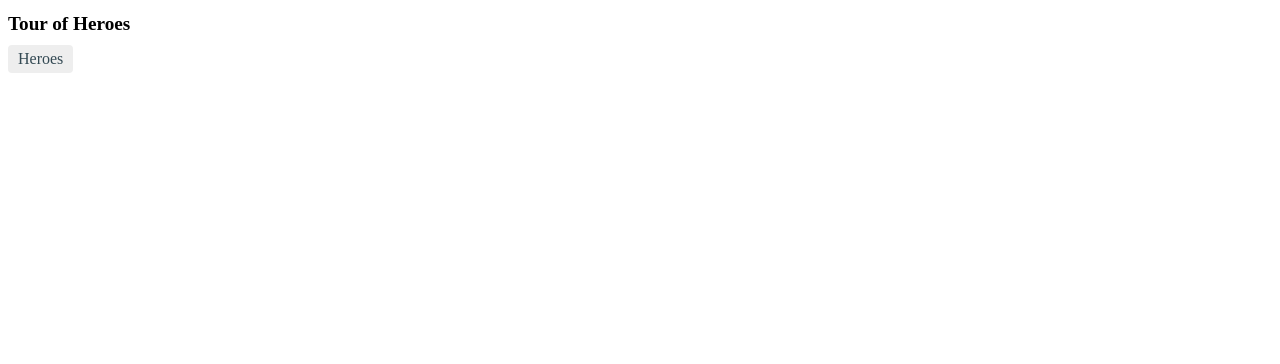
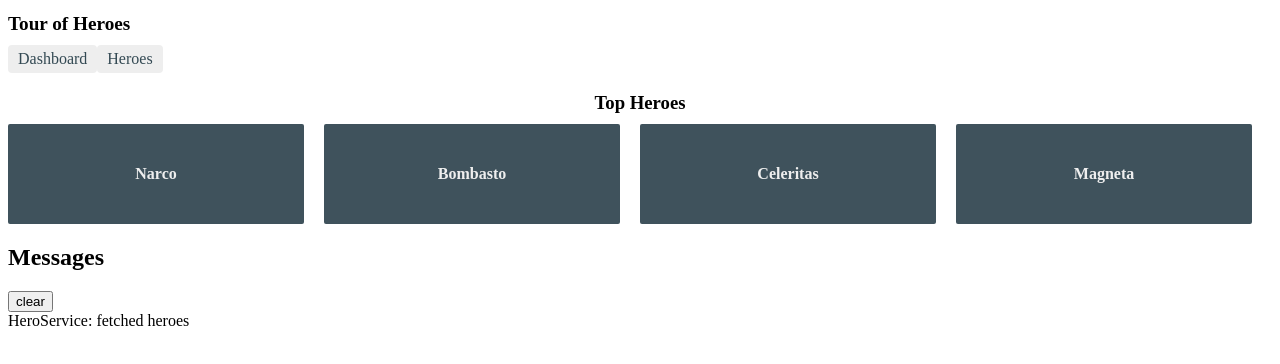
Before and after one commit to soarflat-sandbox/angular-tour-of-heroes-re, an Angular app: page /dashboard in a window 1280 px wide. Before the commit this address led to /. Shown: the top 364 px of the page. Built offline with nearby package versions, Linux system fonts and the light colour scheme.

Commit message:
feat: ルーティングを追加
ヒーローの詳細の HeroDetails コンポーネントを追加し、ヒーローの詳細へ遷移するようにした

```diff
--- a/src/app/app.component.html
+++ b/src/app/app.component.html
@@ -1,5 +1,6 @@
 <h1>{{ title }}</h1>
 <nav>
+  <a routerLink="/dashboard">Dashboard</a>
   <a routerLink="/heroes">Heroes</a>
 </nav>
 <router-outlet></router-outlet>
--- /dev/null
+++ b/src/app/dashboard/dashboard.component.html
@@ -0,0 +1,12 @@
+<h3>Top Heroes</h3>
+<div class="grid grid-pad">
+  <a
+    *ngFor="let hero of heroes"
+    class="col-1-4"
+    routerLink="/detail/{{ hero.id }}"
+  >
+    <div class="module hero">
+      <h4>{{ hero.name }}</h4>
+    </div>
+  </a>
+</div>
--- /dev/null
+++ b/src/app/dashboard/dashboard.component.scss
@@ -0,0 +1,66 @@
+/* DashboardComponent's private CSS styles */
+[class*="col-"] {
+  float: left;
+  padding-right: 20px;
+  padding-bottom: 20px;
+}
+[class*="col-"]:last-of-type {
+  padding-right: 0;
+}
+a {
+  text-decoration: none;
+}
+*,
+*:after,
+*:before {
+  -webkit-box-sizing: border-box;
+  -moz-box-sizing: border-box;
+  box-sizing: border-box;
+}
+h3 {
+  text-align: center;
+  margin-bottom: 0;
+}
+h4 {
+  position: relative;
+}
+.grid {
+  margin: 0;
+}
+.col-1-4 {
+  width: 25%;
+}
+.module {
+  padding: 20px;
+  text-align: center;
+  color: #eee;
+  max-height: 120px;
+  min-width: 120px;
+  background-color: #3f525c;
+  border-radius: 2px;
+}
+.module:hover {
+  background-color: #eee;
+  cursor: pointer;
+  color: #607d8b;
+}
+.grid-pad {
+  padding: 10px 0;
+}
+.grid-pad > [class*="col-"]:last-of-type {
+  padding-right: 20px;
+}
+@media (max-width: 600px) {
+  .module {
+    font-size: 10px;
+    max-height: 75px;
+  }
+}
+@media (max-width: 1024px) {
+  .grid {
+    margin: 0;
+  }
+  .module {
+    min-width: 60px;
+  }
+}
--- /dev/null
+++ b/src/app/dashboard/dashboard.component.ts
@@ -0,0 +1,24 @@
+import { Component, OnInit } from '@angular/core';
+import { Hero } from '../hero';
+import { HeroService } from '../hero.service';
+
+@Component({
+  selector: 'app-dashboard',
+  templateUrl: './dashboard.component.html',
+  styleUrls: ['./dashboard.component.scss'],
+})
+export class DashboardComponent implements OnInit {
+  heroes: Hero[] = [];
+
+  constructor(private heroService: HeroService) {}
+
+  ngOnInit(): void {
+    this.getHeroes();
+  }
+
+  getHeroes() {
+    this.heroService
+      .getHeroes()
+      .subscribe((heroes) => (this.heroes = heroes.slice(1, 5)));
+  }
+}
--- a/src/app/hero-detail/hero-detail.component.html
+++ b/src/app/hero-detail/hero-detail.component.html
@@ -9,4 +9,5 @@
       <input [(ngModel)]="hero.name" placeholder="name" />
     </label>
   </div>
+  <button (click)="goBack()">go back</button>
 </div>
--- a/src/app/hero-detail/hero-detail.component.ts
+++ b/src/app/hero-detail/hero-detail.component.ts
@@ -1,19 +1,43 @@
 import { Component, OnInit, Input } from '@angular/core';
+import { ActivatedRoute } from '@angular/router';
+import { Location } from '@angular/common';
+
 import { Hero } from '../hero';
+import { HeroService } from '../hero.service';
 
 @Component({
+  // コンポーネントのセレクタ。テンプレートで <app-hero-detail></app-hero-detail> と記述して利用できる。
   selector: 'app-hero-detail',
+  // コンポーネントのテンプレートファイル
   templateUrl: './hero-detail.component.html',
+  // コンポーネント専用のスタイル
   styleUrls: ['./hero-detail.component.scss'],
 })
 export class HeroDetailComponent implements OnInit {
-  // @Input() を利用することで、親コンポーネントのデータを子コンポーネントに共有（バインド）できる。
-  // 今回の場合 <app-hero-detail [hero]="selectedHero"></app-hero-detail> のようにして
-  // 親のデータ(selectedHero)を、子では hero として利用する。
-  // @Input() を利用したバインディングのことをプロパティバインディング（Property binding）という。
-  @Input() hero: Hero;
+  // プロパティ。テンプレート（./hero-detail.component.html）上でバインディングできる。
+  hero: Hero;
 
-  constructor() {}
+  constructor(
+    // ActivatedRoute（ルーティングに関連する情報を取得できるサービス）を注入する
+    private route: ActivatedRoute,
+    // HeroService を注入する
+    private heroService: HeroService,
+    // Location（アプリケーションがブラウザーのURLと対話するためのサービス）を注入する
+    private location: Location
+  ) {}
 
-  ngOnInit(): void {}
+  ngOnInit(): void {
+    this.getHero();
+  }
+
+  getHero(): void {
+    // detail/13 の場合 id は 13 になる。
+    const id = +this.route.snapshot.paramMap.get('id');
+    this.heroService.getHero(id).subscribe((hero) => (this.hero = hero));
+  }
+
+  goBack(): void {
+    // １つ前の URL に戻る
+    this.location.back();
+  }
 }
--- a/src/app/hero.service.ts
+++ b/src/app/hero.service.ts
@@ -21,4 +21,9 @@
     this.messageService.add('HeroService: fetched heroes');
     return of(HEROES);
   }
+
+  getHero(id: number): Observable<Hero> {
+    this.messageService.add(`HeroService: fetched hero id=${id}`);
+    return of(HEROES.find(hero => hero.id === id))
+  }
 }
--- a/src/app/heroes/heroes.component.html
+++ b/src/app/heroes/heroes.component.html
@@ -1,13 +1,8 @@
 <h2>My Heroes</h2>
 <ul class="heroes">
-  <li
-    *ngFor="let hero of heroes"
-    [class.selected]="hero === selectedHero"
-    (click)="onSelect(hero)"
-  >
-    <span class="badge">{{ hero.id }}</span> {{ hero.name }}
+  <li *ngFor="let hero of heroes">
+    <a routerLink="/detail/{{ hero.id }}">
+      <span class="badge">{{ hero.id }}</span> {{ hero.name }}
+    </a>
   </li>
 </ul>
-
-<!-- Heros コンポーネントのデータである selectedHero を、HeroDetail コンポーネントでは hero というプロパティで利用する-->
-<app-hero-detail [hero]="selectedHero"></app-hero-detail>
--- a/src/app/heroes/heroes.component.scss
+++ b/src/app/heroes/heroes.component.scss
@@ -6,28 +6,33 @@
   width: 15em;
 }
 .heroes li {
+  position: relative;
   cursor: pointer;
-  position: relative;
-  left: 0;
   background-color: #eee;
   margin: 0.5em;
   padding: 0.3em 0;
   height: 1.6em;
   border-radius: 4px;
 }
+
 .heroes li:hover {
   color: #607d8b;
   background-color: #ddd;
   left: 0.1em;
 }
-.heroes li.selected {
-  background-color: #cfd8dc;
-  color: white;
+
+.heroes a {
+  color: #333;
+  text-decoration: none;
+  position: relative;
+  display: block;
+  width: 250px;
 }
-.heroes li.selected:hover {
-  background-color: #bbd8dc;
-  color: white;
+
+.heroes a:hover {
+  color: #607d8b;
 }
+
 .heroes .badge {
   display: inline-block;
   font-size: small;
@@ -39,6 +44,8 @@
   left: -1px;
   top: -4px;
   height: 1.8em;
+  min-width: 16px;
+  text-align: right;
   margin-right: 0.8em;
   border-radius: 4px 0 0 4px;
 }
--- a/src/app/heroes/heroes.component.ts
+++ b/src/app/heroes/heroes.component.ts
@@ -2,7 +2,6 @@
 
 import { Hero } from '../hero';
 import { HeroService } from '../hero.service';
-import { MessageService } from '../message.service';
 
 @Component({
   // コンポーネントのセレクタ。テンプレートで <app-heroes></app-heroes> と記述して利用できる。
@@ -15,13 +14,10 @@
 export class HeroesComponent implements OnInit {
   // プロパティ。テンプレート（./heroes.component.html）上でバインディングできる。
   heroes: Hero[];
-  selectedHero: Hero;
 
   constructor(
     // HeroService を注入する
-    private heroService: HeroService,
-    // MessageService を注入する
-    private messageService: MessageService
+    private heroService: HeroService
   ) {}
 
   // コンポーネント作成直後に呼び出されるライフサイクルフック
@@ -29,11 +25,6 @@
     this.getHeroes();
   }
 
-  onSelect(hero: Hero): void {
-    this.selectedHero = hero;
-    this.messageService.add(`HeroService: Selected hero id=${hero.id}`);
-  }
-
   getHeroes(): void {
     // 注入した HeroService からヒーローデータを取得
     this.heroService.getHeroes().subscribe((heroes) => (this.heroes = heroes));
```
Also changed, not shown: src/app/app-routing.module.ts (+15 -0 lines), src/app/app.module.ts (+7 -0 lines), 1 other file (tests, documents, lock files or other folders).
